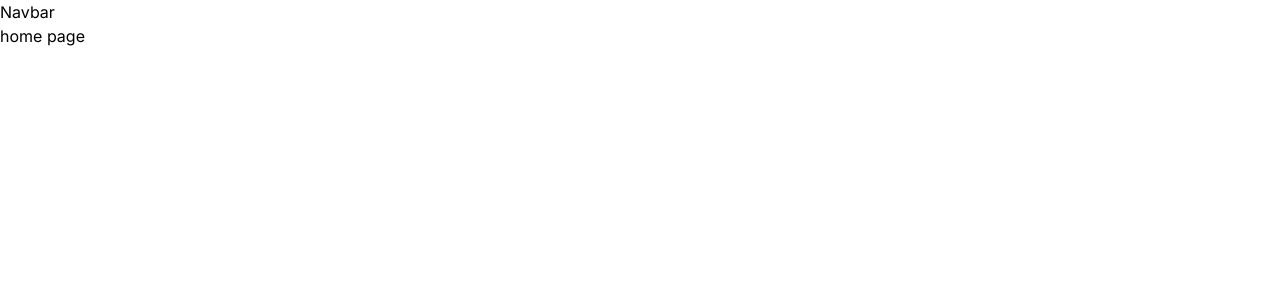
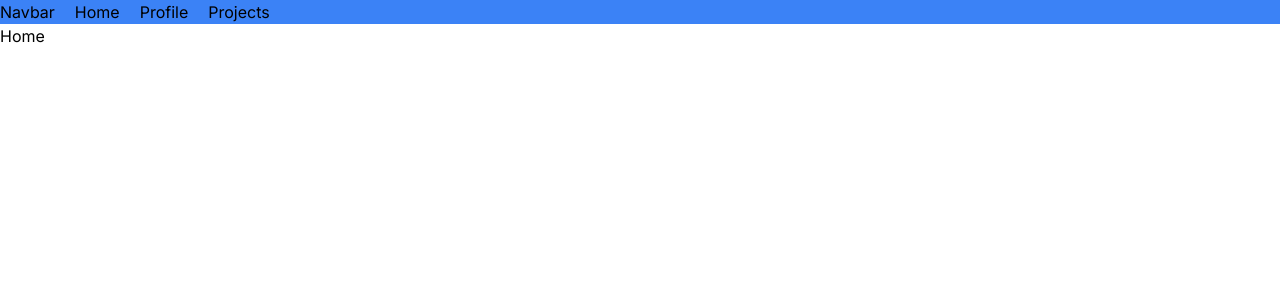
Before and after one commit to 202303-PRM-TR-FEW/Crowdfunding-Platform-Team-10, a Next.js app: page / in a window 1280 px wide. Shown: the top 300 px of the page. Built offline with nearby package versions, Linux system fonts and the light colour scheme.

Commit message:
added simple pages structure

```diff
--- a/app/components/Navbar.js
+++ b/app/components/Navbar.js
@@ -1,7 +1,13 @@
-import React from 'react'
+import Link from "next/link";
+import React from "react";
 
 export const Navbar = () => {
   return (
-    <h1>Navbar</h1>
-  )
-}
+    <div className="flex gap-5 bg-blue-500">
+      <h1>Navbar</h1>
+      <Link href="/">Home</Link>
+      <Link href="/profile">Profile</Link>
+      <Link href="/projects">Projects</Link>
+    </div>
+  );
+};
--- a/app/layout.js
+++ b/app/layout.js
@@ -13,7 +13,7 @@ export default function RootLayout({ children }) {
   return (
     <html lang="en">
       <body className={inter.className}>
-        <Navbar />
+        <Navbar  />
         {children}
       </body>
     </html>
--- a/app/page.js
+++ b/app/page.js
@@ -1,5 +1,8 @@
 "use client";
+import React from "react";
 
-export default function Home() {
-  return <>  home page</>;
-}
+const Home = () => {
+  return <div>Home</div>;
+};
+
+export default Home;
--- a/app/profile/page.js
+++ b/app/profile/page.js
@@ -1,9 +1,8 @@
-import React from 'react'
+import React from "react";
 
-export const page = () => {
-  return (
-    <h1>
-          the profile page
-    </h1>
-  )
-}
+const Profile = () => {
+  // Your page component code here
+  return <div>profile</div>;
+};
+
+export default Profile;
--- a/app/projects/page.js
+++ b/app/projects/page.js
@@ -1,9 +1,8 @@
-import React from 'react'
+import React from "react";
 
-export const page = () => {
-  return (
-    <h1>
-          the projects main page
-    </h1>
-  )
-}
+const Projects = () => {
+  // Your page component code here
+  return <div>Projects</div>;
+};
+
+export default Projects;
--- a/app/thanks/page.js
+++ b/app/thanks/page.js
@@ -1,9 +1,8 @@
-import React from 'react'
+import React from "react";
 
-export const page = () => {
-  return (
-    <h1>
-          the Thank you page
-    </h1>
-  )
-}
+const Thank = () => {
+  // Your page component code here
+  return <div>Thank you page</div>;
+};
+
+export default Thank;
```
